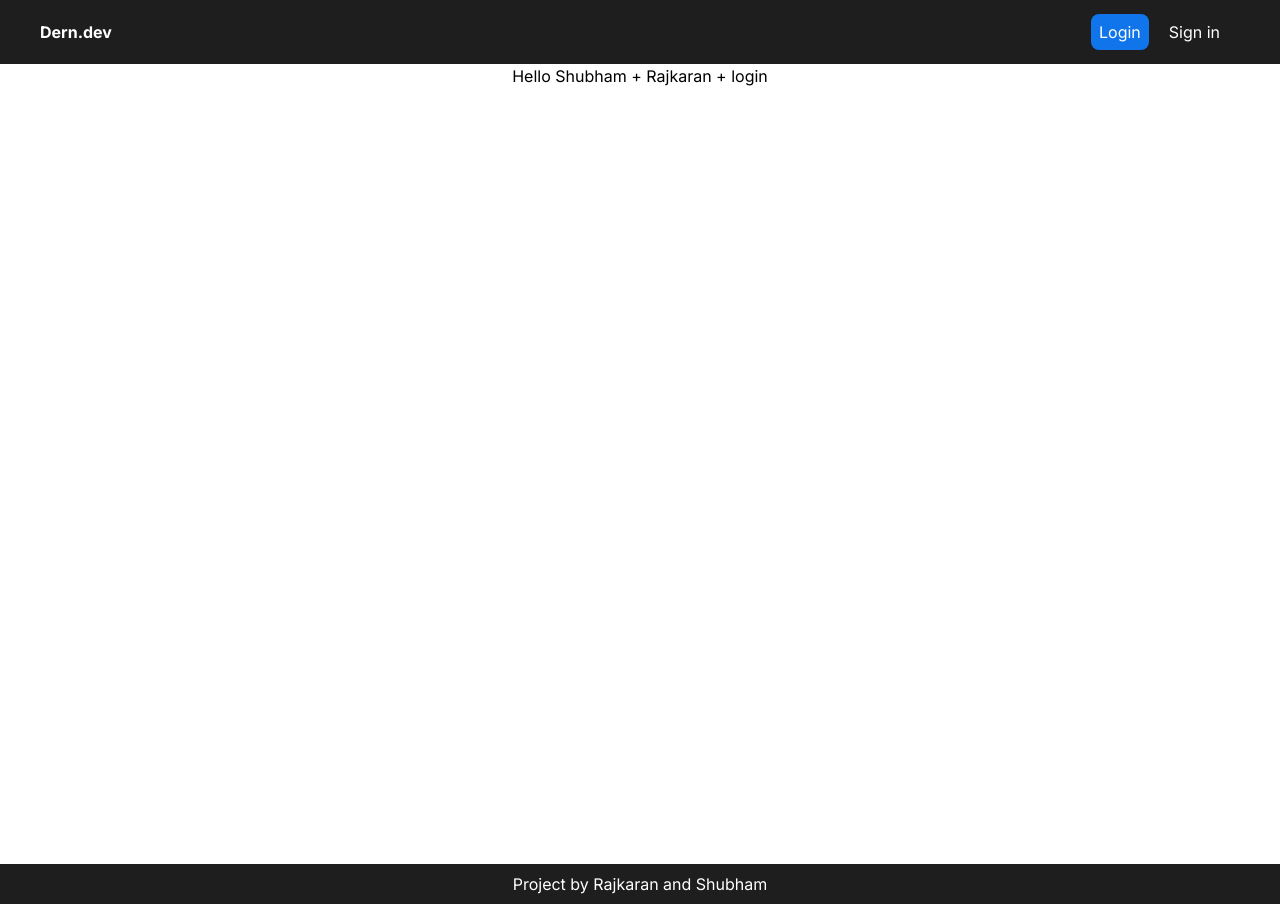
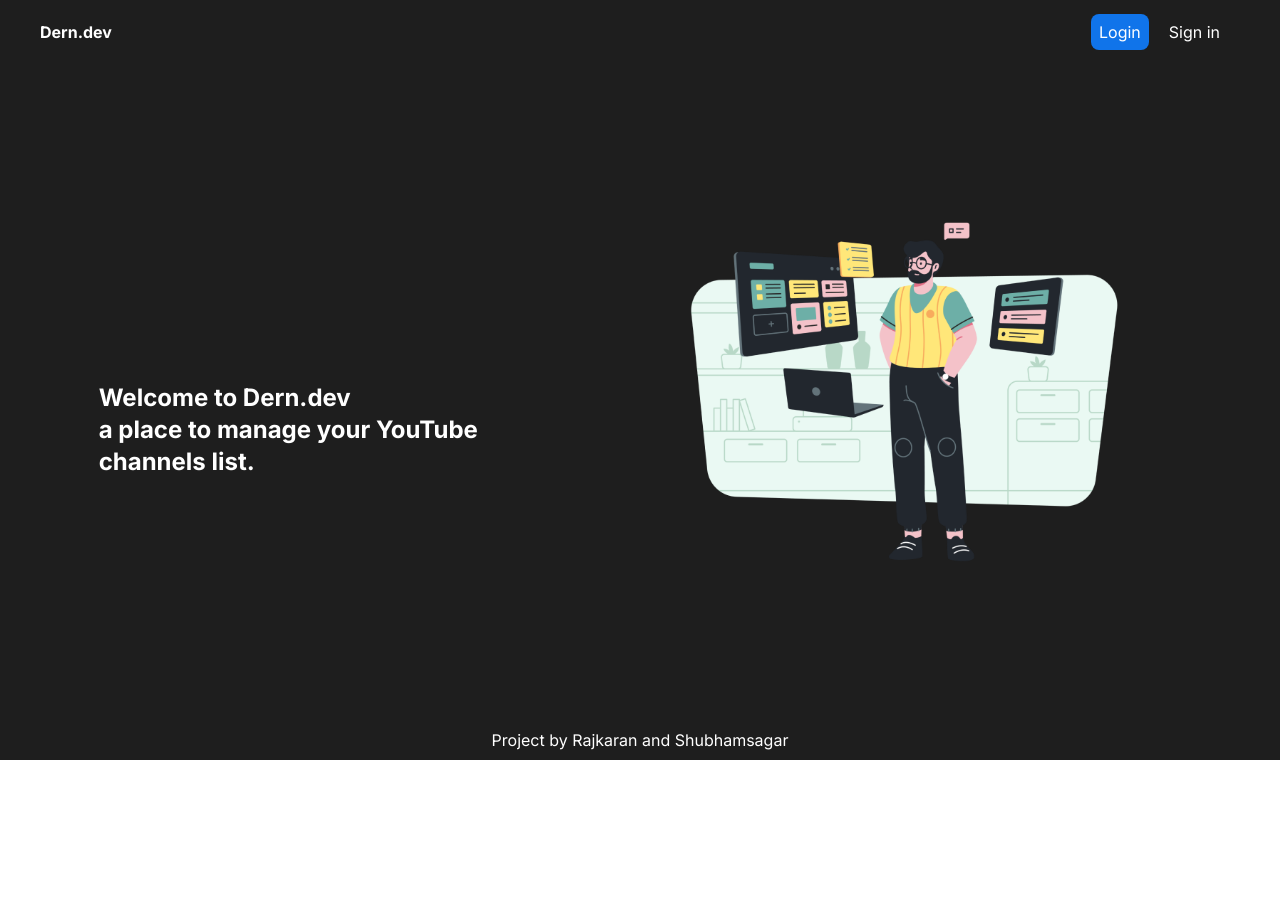
Before and after one commit to Shubhamsagar07/dern.dev, a Next.js app: page / in a window 1280 px wide. After the commit the page ends 800 px from the top, so only its background shows below. Built offline with nearby package versions, Linux system fonts and the light colour scheme.

Commit message:
test: added home page

```diff
--- a/app/page.js
+++ b/app/page.js
@@ -1,6 +1,7 @@
 "use client";
 import { useEffect } from "react";
 import { useThemeContext } from "./context/store";
+import { Righteous } from "next/font/google";
 
 export default function Home() {
   const { theme } = useThemeContext();
@@ -13,8 +14,14 @@ export default function Home() {
     }
   }, [theme]);
   return (
-    <main className="flex min-h-screen flex-col items-center justify-between">
-      <p>Hello Shubham + Rajkaran + login</p>
+    <main className="flex h-[41rem] flex-row text-white items-center justify-evenly w-full dark:bg-[--bg-dark]" >
+      <div >
+      <p className="font-bold w-96 h-5 text-2xl ">Welcome to Dern.dev <br></br>a place to manage your YouTube<br></br>channels list. </p>
+      </div>
+
+      <img src="\1.png" width={600} justify-evenly ></img>
+
+
     </main>
   );
 }
--- a/components/Footer.js
+++ b/components/Footer.js
@@ -3,7 +3,7 @@ import React from "react";
 export default function Footer() {
   return (
     <div className="dark:bg-[--bg-dark] dark:text-white text-center p-2">
-      Project by Rajkaran and Shubham
+      Project by Rajkaran and Shubhamsagar
     </div>
   );
 }
```
Also changed, not shown: public/1.png (added).
